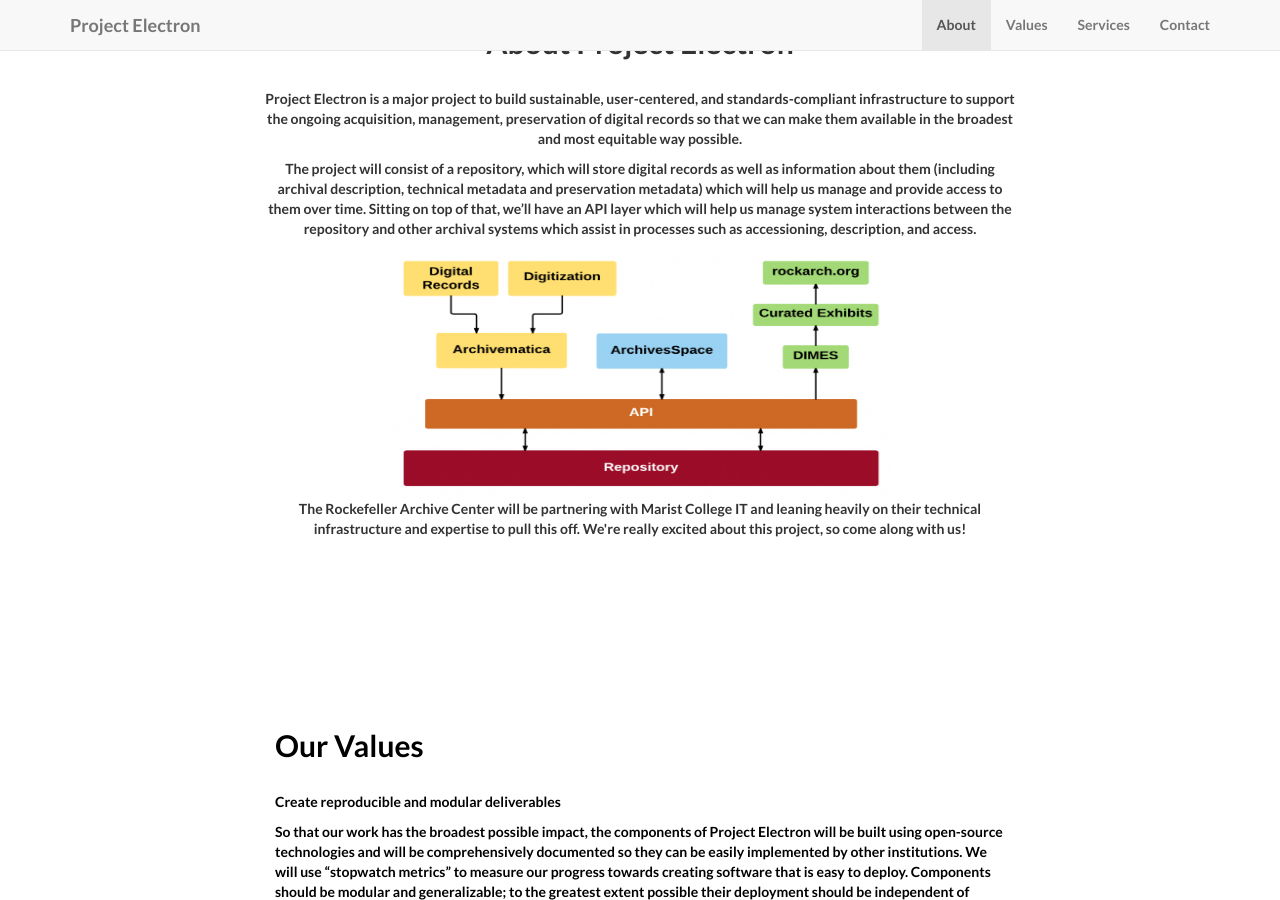
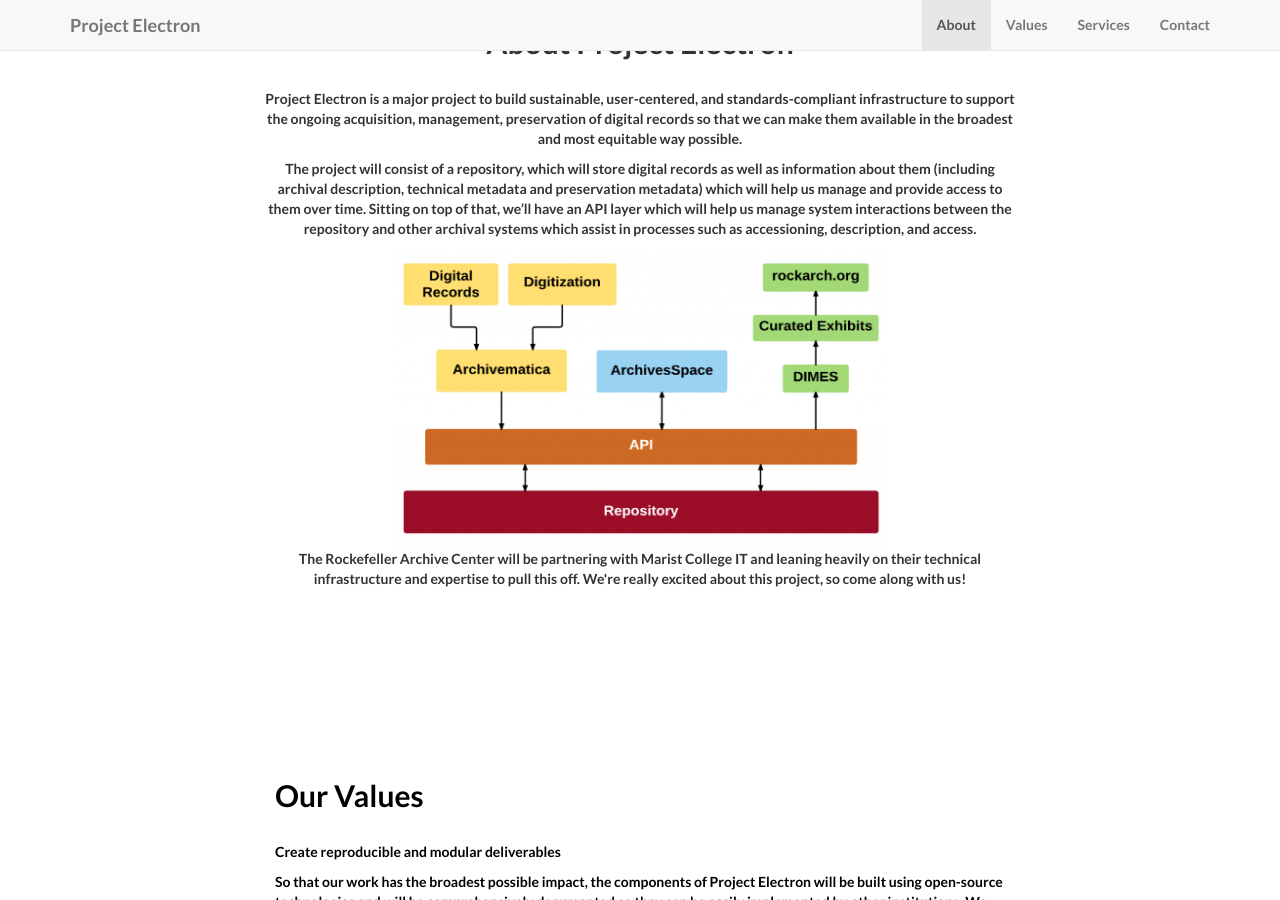
Before and after one commit to RockefellerArchiveCenter/project_electron, a Jekyll site: the page built from index.html, in a window 1280 px wide and 900 px high, scrolled down 811 px. Built offline with Jekyll 4.4.1, drawn with Linux system fonts in a browser that asks for light colours.

```diff
--- a/_includes/about.html
+++ b/_includes/about.html
@@ -7,7 +7,7 @@
           <br/>
             <p>Project Electron is a major project to build sustainable, user-centered, and standards-compliant infrastructure to support the ongoing acquisition, management, preservation of digital records so that we can make them available in the broadest and most equitable way possible.</p>
             <p>The project will consist of a repository, which will store digital records as well as information about them (including archival description, technical metadata and preservation metadata) which will help us manage and provide access to them over time. Sitting on top of that, we’ll have an API layer which will help us manage system interactions between the repository and other archival systems which assist in processes such as accessioning, description, and access.</p>
-            <img src="/project_electron/img/project_electron.png" alt="Project Electron outline" align="middle" style="width:500px;height:250px">
+            <img src="/project_electron/img/project_electron.png" alt="Project Electron outline" align="middle" style="width:500px;height:300px">
             <p>The Rockefeller Archive Center will be partnering with Marist College IT and leaning heavily on their technical infrastructure and expertise to pull this off. We're really excited about this project, so come along with us!</p>
             <br/>
           </div>
```
